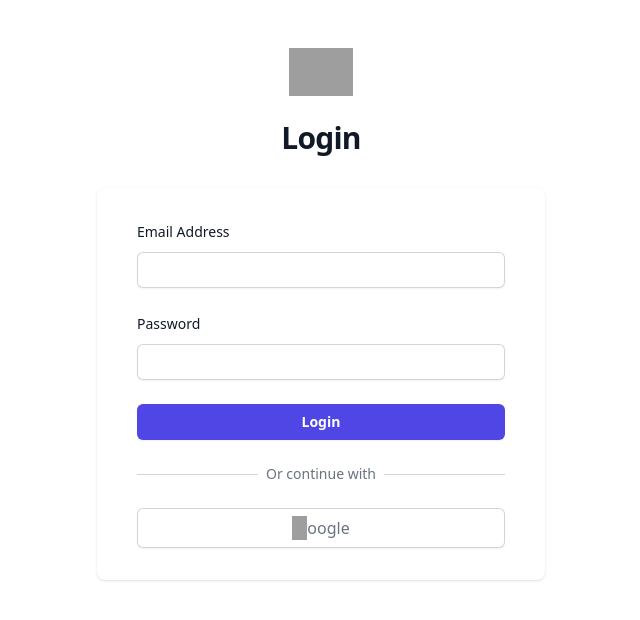
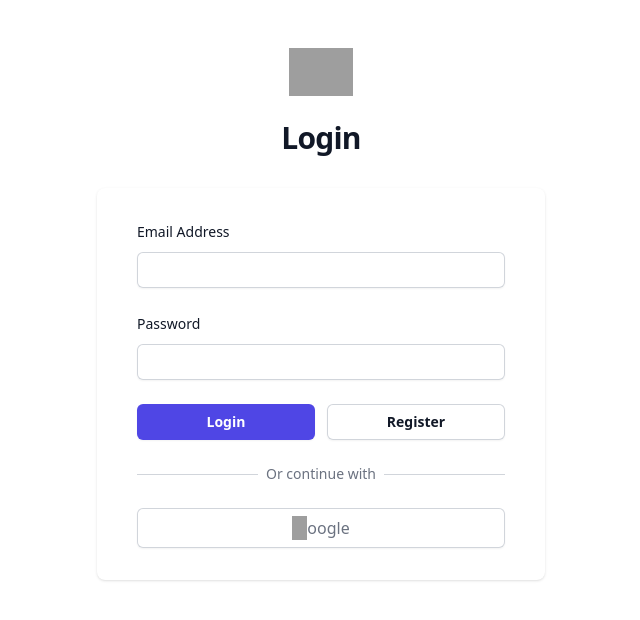
Before and after one commit to NiranjithCU/cu-competence, a Next.js app: page /auth/login in a window 1280 px wide. Shown: the top 620 px of the page, without its empty margins (319-959 px from the left). Built offline with nearby package versions, Linux system fonts and the light colour scheme; grey boxes are pictures that could not be loaded.

Commit message:
fix(auth): register option

```diff
--- a/src/app/(main)/components/Login.tsx
+++ b/src/app/(main)/components/Login.tsx
@@ -126,12 +126,20 @@ export default function Login({ token }: { token: string | undefined }) {
                   Loading ...
                 </button>
               ) : (
-                <button
-                  type="submit"
-                  className="flex w-full justify-center rounded-md bg-indigo-600 px-3 py-2 text-sm font-semibold text-white shadow-sm hover:bg-indigo-500 focus-visible:outline focus-visible:outline-2 focus-visible:outline-offset-2 focus-visible:outline-indigo-600"
-                >
-                  Login
-                </button>
+                <div className="mt-5 sm:mt-6 sm:grid sm:grid-flow-row-dense sm:grid-cols-2 sm:gap-3">
+                  <button
+                    type="submit"
+                    className="inline-flex w-full justify-center rounded-md bg-indigo-600 px-3 py-2 text-sm font-semibold text-white shadow-sm hover:bg-indigo-500 focus-visible:outline focus-visible:outline-2 focus-visible:outline-offset-2 focus-visible:outline-indigo-600 sm:col-start-1"
+                  >
+                    Login
+                  </button>
+                  <a
+                    href="/auth/register"
+                    className="mt-3 inline-flex w-full justify-center rounded-md bg-white px-3 py-2 text-sm font-semibold text-gray-900 shadow-sm ring-1 ring-inset ring-gray-300 hover:bg-gray-50 sm:col-start-2 sm:mt-0"
+                  >
+                    Register
+                  </a>
+                </div>
               )}
             </div>
           </Form>
```
